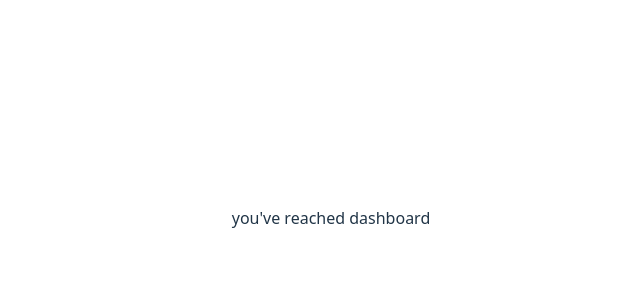
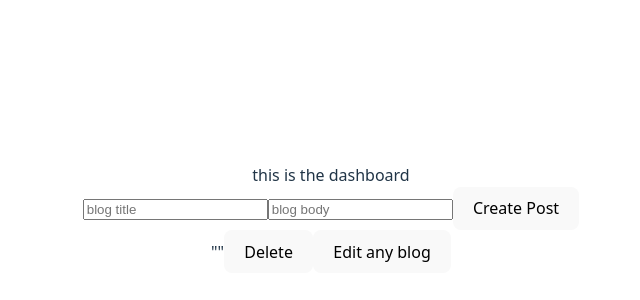
Before and after one commit to dexisback/Quillscape, a React app in the folder frontend/: page /dashboard in a window 1280 px wide. Shown: the part 182-482 px from the top of the page, without its empty margins (309-949 px from the left). Built offline with nearby package versions, Linux system fonts and the light colour scheme; no server answers; the HTML template or start-up script is replaced by a standard one.

Commit message:
implemented skeletal fe logic for crud routes
refactoring left

```diff
--- a/frontend/src/pages/Auth.jsx
+++ b/frontend/src/pages/Auth.jsx
@@ -1,7 +1,7 @@
 import { useNavigate } from "react-router-dom";
 import { useState } from "react";
 import { createUserWithEmailAndPassword, signInWithEmailAndPassword } from "firebase/auth";
-import { auth } from '../src/firebase';
+import { auth } from "../firebase";
 import axios from "axios";
 
 function Signin({ email, password }){
@@ -23,7 +23,7 @@ function Signin({ email, password }){
       try {
       await signInWithEmailAndPassword(auth, email, password)
       const token=await auth.currentUser.getIdToken();
-      console.log(token);
+      console.log(token); //temp, remove this shiii ⚠️⚠️⚠️⚠️⚠️⚠️⚠️⚠️⚠️⚠️⚠️
     //   console.log(token);
 
       await axios.post("http://localhost:3000/test", {}, {headers:{ Authorization: `Bearer ${token}`}});
@@ -87,7 +87,7 @@ function Signup({email, password}) {
 
 
 //main component:
-export default function AuthComponent(){
+export default function Auth(){
     const [email, setEmail]= useState("");
     const [password, setPassword]= useState("");
     const navigate= useNavigate();
--- a/frontend/src/pages/Dashboard.jsx
+++ b/frontend/src/pages/Dashboard.jsx
@@ -1,7 +1,42 @@
 import React from 'react'
+import axios from "axios";
+import { getAuth } from 'firebase/auth';
+import { useState, useEffect } from 'react'
+import api from '../api/axios';
+import ShowPosts from '../components/ShowPosts';
 
-export default function Dashboard() {
-  return (
-    <div>you've reached dashboard</div>
+
+export default function Dashboard(){
+  const [title, setTitle]=useState("")
+  const [body, setBody]=useState("")
+  return(
+
+    <>
+    this is the dashboard
+    <br></br>
+    <input type="text" placeholder='blog title' onChange={e=>{setTitle(e.target.value)}} value={title} ></input>
+    <input type="text" placeholder='blog body' onChange={e=>{setBody(e.target.value)}} value={body}></input>
+    <button onClick={
+      async()=>{
+
+      const auth=getAuth();
+      const user=auth.currentUser; //defining user
+      const token= await user.getIdToken();
+        //on clicking this button, post request will be called
+        const response= axios.post("http://localhost:3000/blogs/post", {
+          title: title,
+          body: body,
+        },
+      {headers: {Authorization: `Bearer ${token}`}}
+    );
+    console.log("blog posted succesfully");
+    //clear the vars:
+    setTitle("");
+    setBody("");
+      }
+    }>Create Post</button>
+    <br></br>
+    {<ShowPosts></ShowPosts>}
+    </>
   )
 }
```
